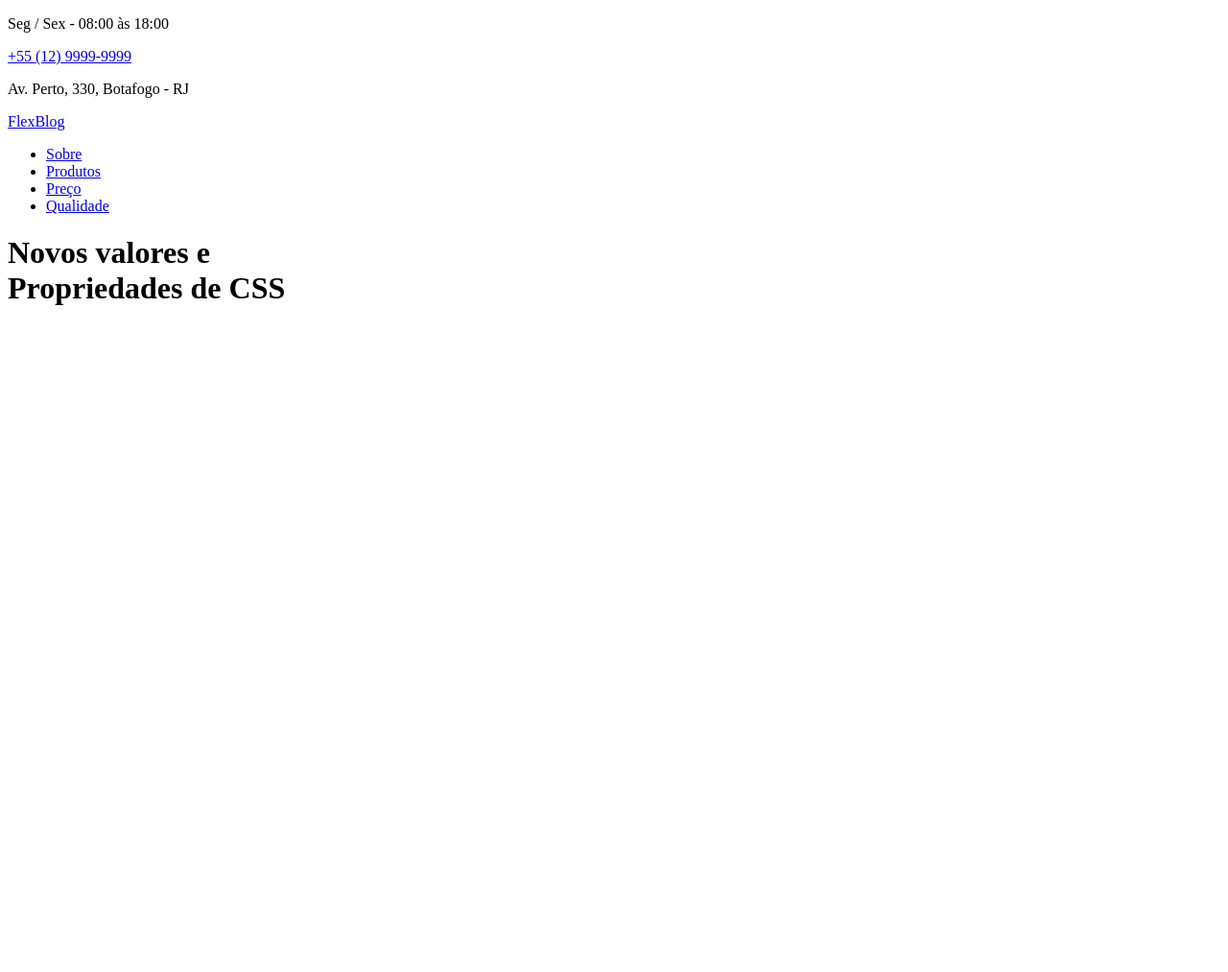
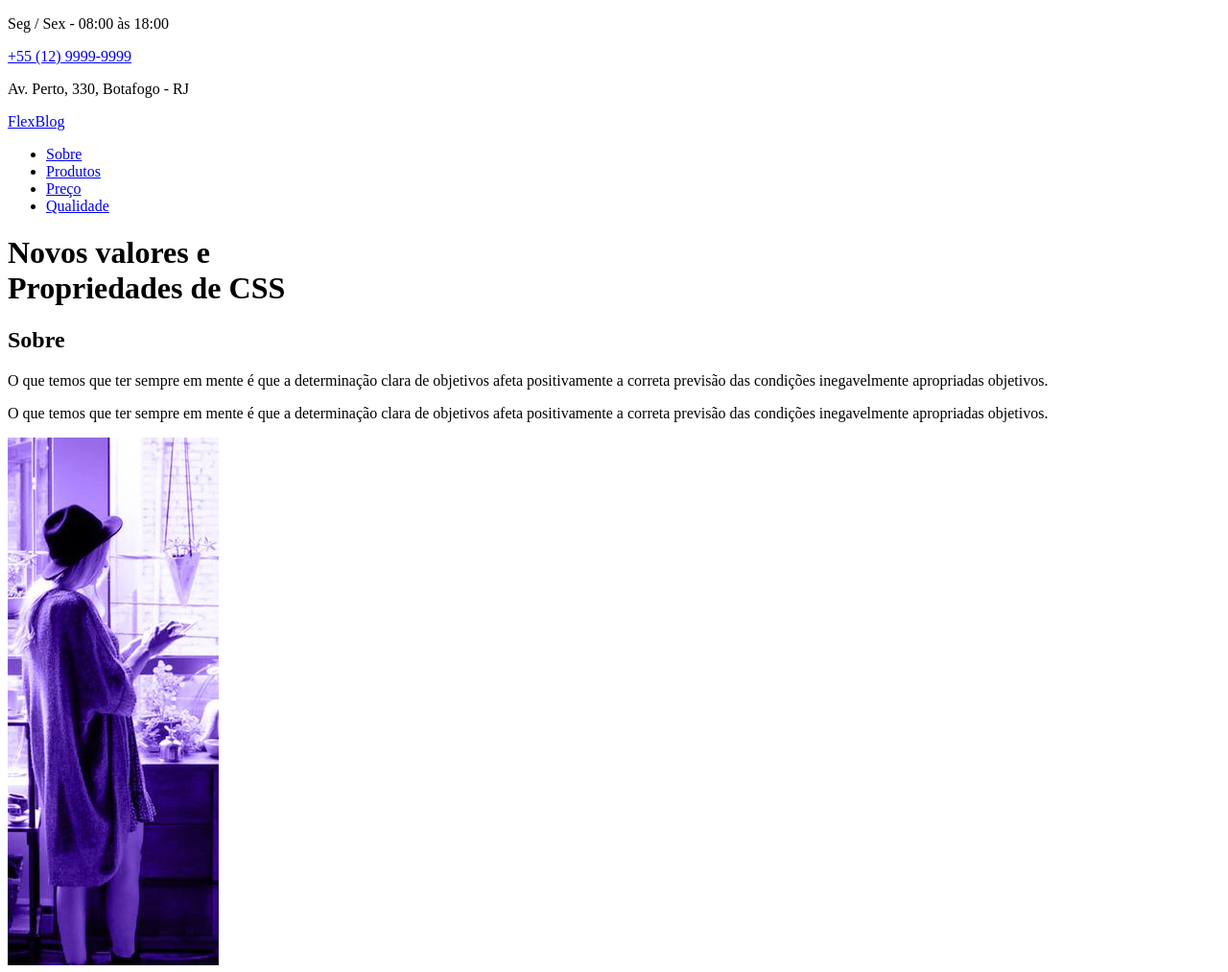
Before and after one commit to JoyceQuerubino/FlexBlog, a plain HTML site: page index.html in a window 1280 px wide. Shown: the whole page at 96% size. Before the commit the page ends 800 px from the top, so only its background shows below. Drawn offline with Linux system fonts and the light colour scheme.

Commit message:
Inserindo imagens

```diff
--- a/index.html
+++ b/index.html
@@ -38,5 +38,21 @@
 
         <h1 class="introducao">Novos valores e <br> Propriedades de CSS</h1>
 
+        <!--Sobre-->
+        <section class="sobre" id="sobre">
+            <div class="sobre-info">
+                <h1>Sobre</h1>
+                <p>O que temos que ter sempre em mente é que a determinação clara de objetivos afeta positivamente a correta previsão das condições inegavelmente apropriadas objetivos.</p>
+                <p>O que temos que ter sempre em mente é que a determinação clara de objetivos afeta positivamente a correta previsão das condições inegavelmente apropriadas objetivos.</p>
+            </div>
+
+            <div class="sobre-img">
+                <img src="img/sobre1.jpg" alt="Sobre 1">
+            </div>
+            <div class="sobre-img">
+
+            </div>
+        </section>
+
     </body>
 </html>
```
Also changed, not shown: img/produtos1.jpg (added), img/produtos2.jpg (added), img/produtos3.jpg (added), img/sobre1.jpg (added), img/sobre2.jpg (added).
